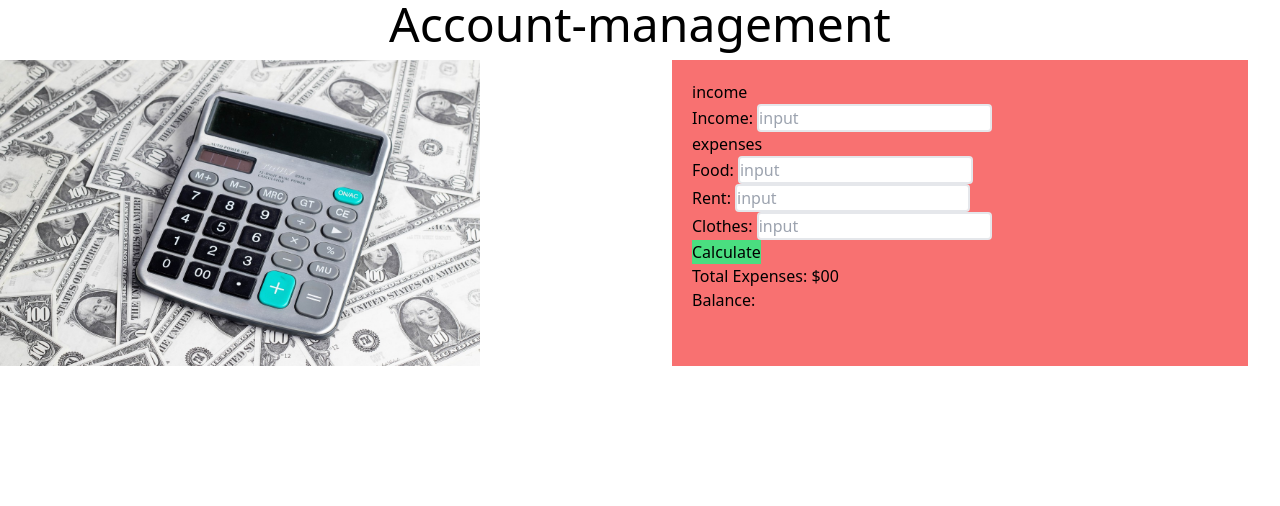
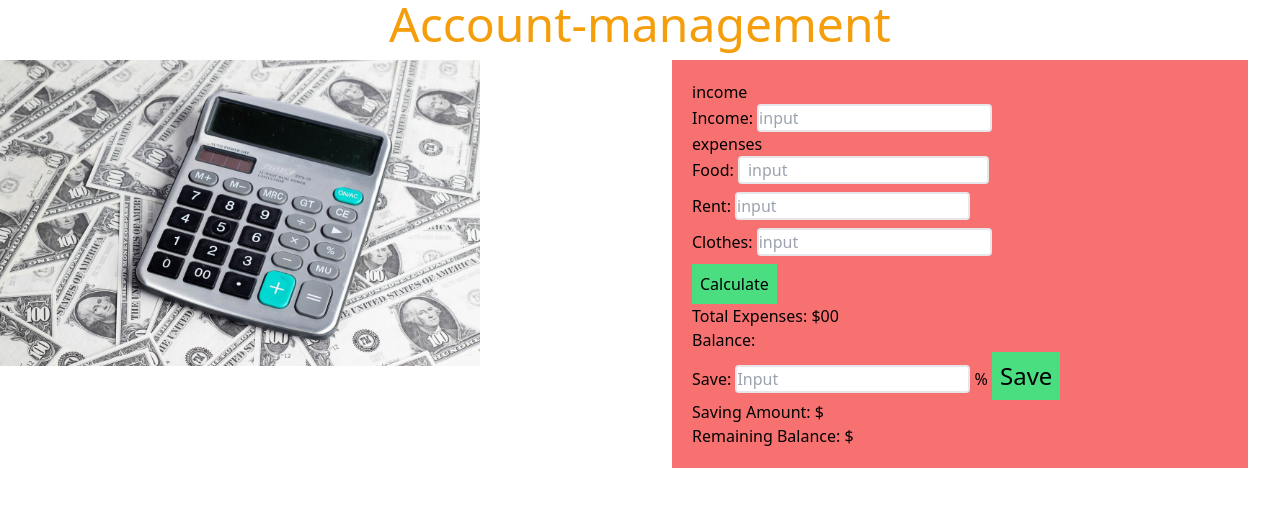
Before and after one commit to Hridoyshom/Acoount-manage, a plain HTML site: page index.html in a window 1280 px wide. Drawn offline with nearby package versions, Linux system fonts and the light colour scheme.

Commit message:
comment added

```diff
--- a/index.html
+++ b/index.html
@@ -10,8 +10,9 @@
 </head>
 
 <body>
+    <!-- header started -->
     <Header>
-        <h1 class="text-5xl text-center mb-3">Account-management</h1>
+        <h1 class="text-5xl text-center mb-3 text-amber-500 ">Account-management</h1>
     </Header>
     <main>
         <section>
@@ -27,12 +28,15 @@
                     <h1>expenses
 
                     </h1>
-                    Food: <input id="input-food" class="border-2 rounded" type="text " placeholder="input">
-                    <div>Rent: <input id="input-rent" class="border-2 rounded" type="text " placeholder="input"></div>
-                    <div>Clothes: <input id="input-clothes" class="border-2 rounded" type="text " placeholder="input">
+                    Food: <input id="input-food" class="border-2 rounded px-2  mb-2 " type="text " placeholder="input">
+                    <div>Rent: <input id="input-rent" class="border-2 mb-2mx-5  rounded" type="text "
+                            placeholder="input">
                     </div>
-
-                    <button id="calculate-btn" class="bg-green-400">Calculate</button>
+                    <div>Clothes: <input id="input-clothes  " class="border-2 rounded mt-2 mb-2 " type="text "
+                            placeholder="input">
+                    </div>
+                    <!-- 1st button  -->
+                    <button id="calculate-btn" class="bg-green-400 p-2 ">Calculate</button>
 
                     <div>
 
@@ -48,6 +52,28 @@
                         <h1 class="inline block" id="total-balance"></h1>
 
                     </div>
+                    <div>
+                        Save: <input id="save-input" class="border-2  rounded" type="text" placeholder="Input">
+
+                        <h1 class="inline block">%</h1>
+
+                        <button id="save-button" class="text-2xl bg-green-400 p-2 ">Save</button>
+                    </div>
+
+
+                    <div>
+
+                        <h1 class="inline">Saving Amount:</h1>
+                        <h1 class="inline block" id="saving-amount">$</h1>
+
+                    </div>
+                    <div>
+
+                        <h1 class="inline">Remaining Balance:</h1>
+                        <h1 class="inline block" id="remaining-balance">$</h1>
+
+                    </div>
+
 
 
                 </div>
--- a/money.js
+++ b/money.js
@@ -44,4 +44,33 @@ document.getElementById('calculate-btn').addEventListener('click', function () {
     totalBalance.innerText = total;
 
 
+    document.getElementById('save-button').addEventListener('click', function () {
+
+
+        const saveInput = document.getElementById('save-input');
+        const saveInputText = saveInput.value;
+        const saveInputFinal = parseFloat(saveInputText);
+
+        const savingAmount = (total * (saveInputFinal / 100));
+
+        const remainingBalance = total - savingAmount;
+
+        // saving amount
+        const savingAmount1 = document.getElementById('saving-amount');
+
+        const savingAmountText = savingAmount1.innerText;
+
+        const savingAmount2 = parseFloat(savingAmountText);
+
+        savingAmount1.innerText = savingAmount;
+        const remainingBalanceFinal = document.getElementById('remaining-balance');
+
+        const remainingBalanceFinalText = remainingBalanceFinal.innerText;
+
+        remainingBalanceFinal.innerText = remainingBalance;
+
+
+
+
+    })
 })
```
